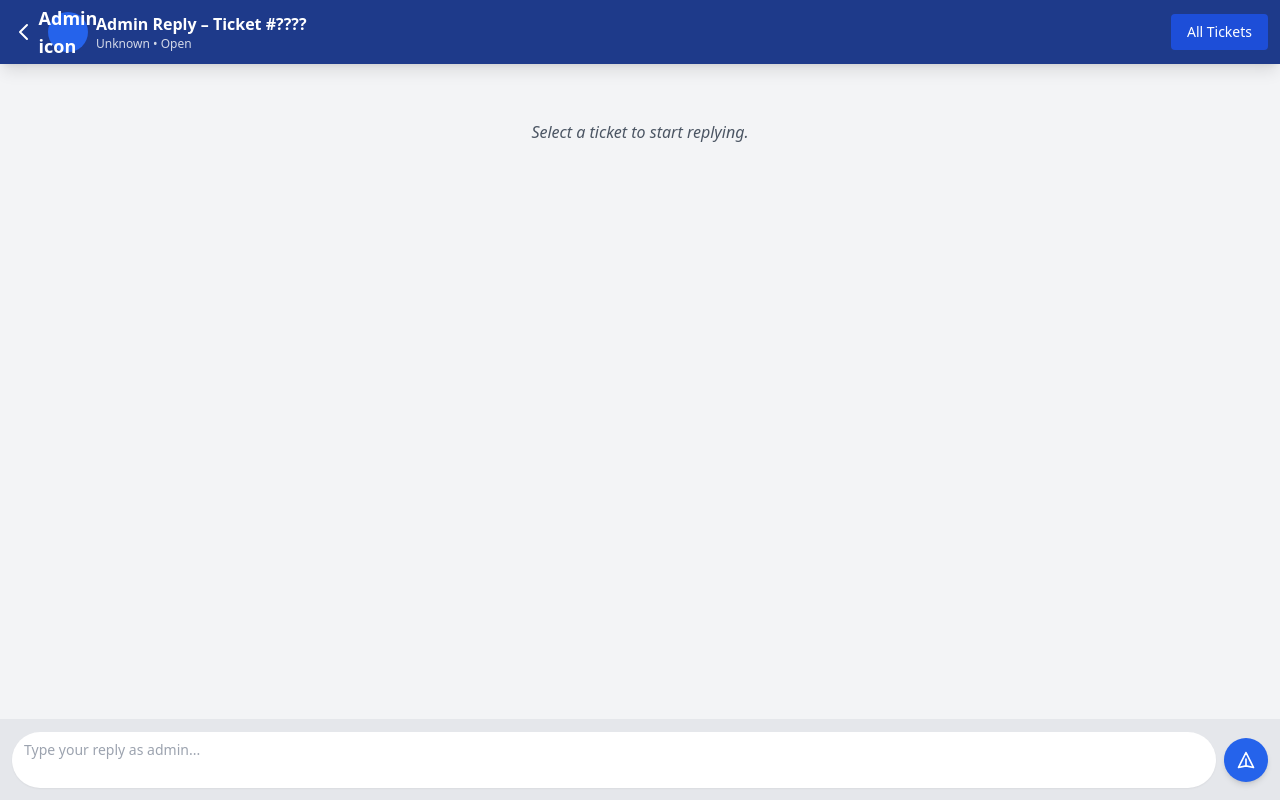
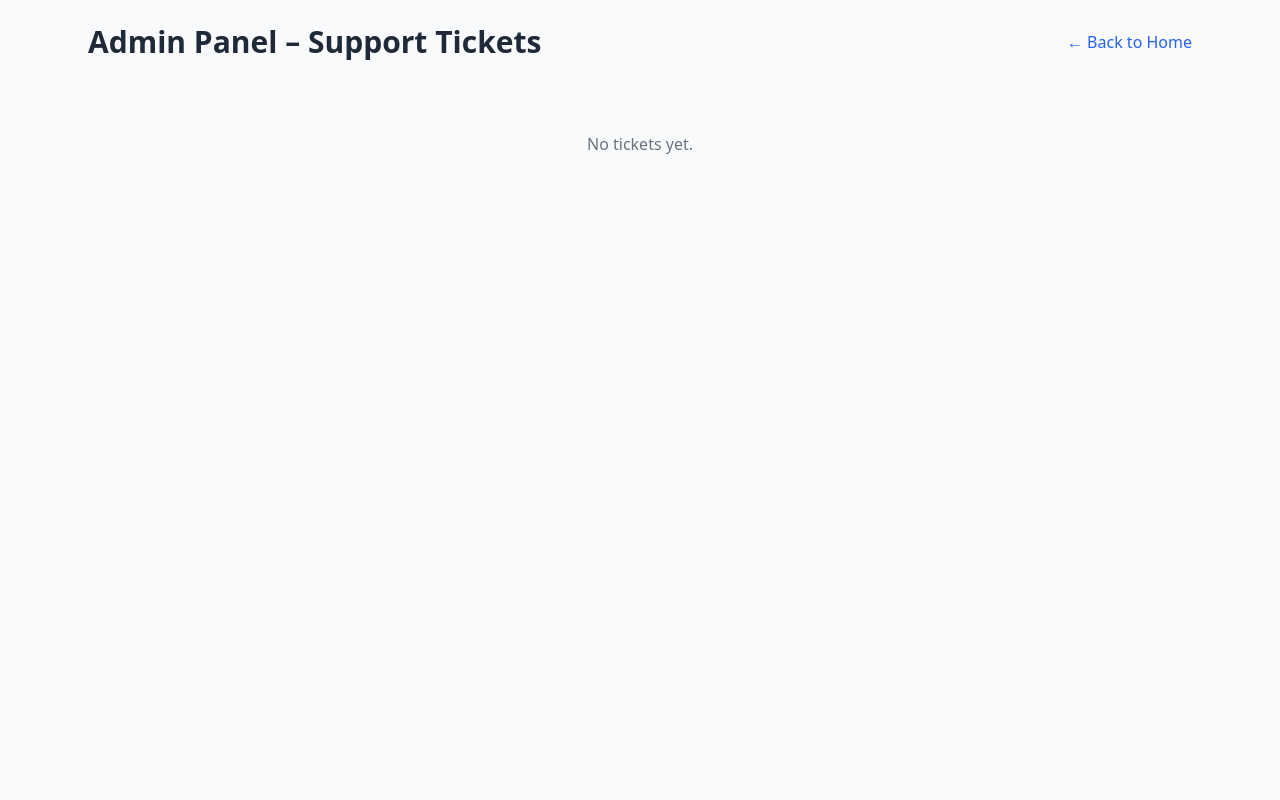
Before and after one commit to AygunAliyevaS/SynestheticSounds, a Flask app: template templates/admin.html in a window 1280 px wide. Run offline with Flask 3, Linux system fonts and the light colour scheme; the template is opened without the code that fills it, so the values that code supplies are empty; some libraries are stand-ins or nearby versions.

Commit message:
Update admin.html

```diff
--- a/templates/admin.html
+++ b/templates/admin.html
@@ -2,208 +2,65 @@
 <html lang="en">
 <head>
   <meta charset="UTF-8" />
-  <meta name="viewport" content="width=device-width, initial-scale=1.0" />
-  <title>Admin Chat – #{{ short_id|default('Ticket') }}</title>
+  <meta name="viewport" content="width=device-width, initial-scale=1.0"/>
+  <title>Admin – All Support Tickets</title>
   <script src="https://cdn.tailwindcss.com"></script>
   <style>
-    /* Same styles as support_chat.html for bubbles/typing */
-    .msg-bubble { min-height: 44px; position: relative; padding: 12px 16px; border-radius: 1.5rem; box-shadow: 0 2px 4px rgba(0,0,0,0.1); }
-    .msg-user { background: #DCF8C6; border-top-right-radius: 0; color: #333; } /* User messages: green */
-    .msg-admin { background: #E3F2FD; border-top-left-radius: 0; color: #1976D2; } /* Admin replies: blue */
-    .msg-time { display: block; margin-bottom: 4px; font-size: 11px; color: #666; line-height: 1; }
-    .msg-user .msg-time { text-align: right; }
-    .msg-admin .msg-time { text-align: left; }
-    .typing-dots span { display: inline-block; width: 6px; height: 6px; background: #999; border-radius: 50%; animation: typing 1.4s infinite; }
-    .typing-dots span:nth-child(2) { animation-delay: .2s; }
-    .typing-dots span:nth-child(3) { animation-delay: .4s; }
-    @keyframes typing { 0%, 100% { transform: translateY(0); } 50% { transform: translateY(-4px); } }
+    .table-row:hover { background-color: #f9fafb; }
+    .badge-open { @apply bg-green-100 text-green-800; }
+    .badge-closed { @apply bg-red-100 text-red-800; }
   </style>
 </head>
-<body class="flex flex-col h-screen m-0 p-0 bg-gray-100">
+<body class="bg-gray-50 min-h-screen">
+  <div class="max-w-6xl mx-auto p-6">
+    <div class="flex justify-between items-center mb-8">
+      <h1 class="text-3xl font-bold text-gray-800">Admin Panel – Support Tickets</h1>
+      <a href="/" class="text-blue-600 hover:underline">← Back to Home</a>
+    </div>
 
-  <!-- Admin Header (Different: Shows all tickets link) -->
-  <header class="bg-blue-900 text-white p-3 flex items-center justify-between shadow-lg">
-    <div class="flex items-center space-x-3">
-      <a href="/admin" class="text-white hover:opacity-80">
-        <svg class="w-6 h-6" fill="none" stroke="currentColor" viewBox="0 0 24 24">
-          <path stroke-linecap="round" stroke-linejoin="round" stroke-width="2" d="M15 19l-7-7 7-7"/>
-        </svg>
-      </a>
-      <div class="flex items-center space-x-2">
-        <div class="w-10 h-10 rounded-full bg-blue-600 flex items-center justify-center font-bold text-lg">
-          Admin icon
-        </div>
-        <div>
-          <p class="font-semibold">Admin Reply – Ticket #{{ short_id|default('????') }}</p>
-          <p class="text-xs opacity-80">{{ category|default('Unknown') }} • {{ status|default('Open') }}</p>
-        </div>
+    {% if tickets|length == 0 %}
+      <p class="text-center text-gray-500 py-10">No tickets yet.</p>
+    {% else %}
+      <div class="bg-white shadow overflow-hidden rounded-lg">
+        <table class="min-w-full divide-y divide-gray-200">
+          <thead class="bg-gray-100">
+            <tr>
+              <th class="px-6 py-3 text-left text-xs font-medium text-gray-500 uppercase tracking-wider">Ticket</th>
+              <th class="px-6 py-3 text-left text-xs font-medium text-gray-500 uppercase tracking-wider">User</th>
+              <th class="px-6 py-3 text-left text-xs font-medium text-gray-500 uppercase tracking-wider">Category</th>
+              <th class="px-6 py-3 text-left text-xs font-medium text-gray-500 uppercase tracking-wider">Status</th>
+              <th class="px-6 py-3 text-left text-xs font-medium text-gray-500 uppercase tracking-wider">Created</th>
+              <th class="px-6 py-3 text-left text-xs font-medium text-gray-500 uppercase tracking-wider">Action</th>
+            </tr>
+          </thead>
+          <tbody class="bg-white divide-y divide-gray-200">
+            {% for t in tickets %}
+            <tr class="table-row transition">
+              <td class="px-6 py-4 whitespace-nowrap">
+                <a href="/support/{{ t.short_id }}" class="text-blue-600 font-medium hover:underline">
+                  #{{ t.short_id }}
+                </a>
+              </td>
+              <td class="px-6 py-4 whitespace-nowrap text-sm text-gray-900">{{ t.email }}</td>
+              <td class="px-6 py-4 whitespace-nowrap text-sm text-gray-700">{{ t.category }}</td>
+              <td class="px-6 py-4 whitespace-nowrap">
+                <span class="px-2 inline-flex text-xs leading-5 font-semibold rounded-full
+                  {% if t.status == 'Open' %}badge-open{% else %}badge-closed{% endif %}">
+                  {{ t.status }}
+                </span>
+              </td>
+              <td class="px-6 py-4 whitespace-nowrap text-sm text-gray-500">{{ t.created }}</td>
+              <td class="px-6 py-4 whitespace-nowrap text-sm">
+                <a href="/support/{{ t.short_id }}" class="text-green-600 hover:text-green-800 font-medium">
+                  Open Chat →
+                </a>
+              </td>
+            </tr>
+            {% endfor %}
+          </tbody>
+        </table>
       </div>
-    </div>
-    <a href="/admin" class="bg-blue-700 hover:bg-blue-800 px-4 py-2 rounded text-sm">All Tickets</a>
-  </header>
-
-  <!-- Chat Box (Same structure, but user messages highlighted differently) -->
-  <div id="chatBox" class="flex-1 overflow-y-auto p-4 space-y-4" style="max-height: calc(100vh - 120px);">
-    {% if chat and chat|length > 0 %}
-      {% for msg in chat %}
-        {% if msg.sender == 'user' %}
-          <div class="flex justify-start mb-4"> <!-- Users left-aligned -->
-            <div class="max-w-[75%]">
-              <div class="msg-bubble msg-user shadow-sm">
-                <div class="msg-time">{% if msg.time %}{{ msg.time.split('T')[1][:5] }}{% else %}Now{% endif %}</div>
-                {{ msg.user | safe }}
-              </div>
-            </div>
-          </div>
-        {% elif msg.sender == 'support' %}
-          <div class="flex justify-end mb-4"> <!-- Admin right-aligned -->
-            <div class="max-w-[75%]">
-              <div class="msg-bubble msg-admin shadow-sm">
-                <div class="msg-time">{% if msg.time %}{{ msg.time.split('T')[1][:5] }}{% else %}Now{% endif %}</div>
-                {{ msg.assistant | safe }}
-              </div>
-            </div>
-          </div>
-        {% endif %}
-      {% endfor %}
-    {% else %}
-      <p class="text-center text-gray-600 italic mt-10">Select a ticket to start replying.</p>
     {% endif %}
-
-    <!-- Typing indicator (shows user typing) -->
-    <div id="typingIndicator" class="flex justify-start mb-4 hidden">
-      <div class="max-w-[75%]">
-        <div class="msg-bubble msg-user text-gray-900 shadow-sm">
-          <div class="msg-time">Now</div>
-          <span class="typing-dots"><span></span><span></span><span></span></span>
-        </div>
-      </div>
-    </div>
   </div>
-
-  <!-- Admin Reply Input (Reply-only label, no confusion) -->
-  <form id="replyForm" class="bg-gray-200 border-t p-3 flex items-center space-x-2">
-    <div class="flex-1 bg-white rounded-full shadow-sm flex items-center px-3 py-2">
-      <textarea id="replyText" rows="1" placeholder="Type your reply as admin..."
-                class="flex-1 resize-none border-none outline-none text-sm text-gray-800 overflow-hidden"
-                style="min-height: 40px; max-height: 120px;" required></textarea>
-    </div>
-    <button type="submit" class="bg-blue-600 hover:bg-blue-700 text-white rounded-full p-3 shadow-md transition">
-      <svg class="w-5 h-5" fill="none" stroke="currentColor" viewBox="0 0 24 24">
-        <path stroke-linecap="round" stroke-linejoin="round" stroke-width="2" d="M12 19l9 2-9-18-9 18 9-2zm0 0v-8"/>
-      </svg>
-    </button>
-  </form>
-
-  <!-- Same JS as user, but isAdmin=true always -->
-  <script>
-    const shortId = "{{ short_id|default('') }}";
-    const isAdmin = true; // Always admin here
-    const eventSource = new EventSource(`/api/support/${shortId}/stream`);
-    let isSending = false;
-
-    eventSource.onmessage = e => {
-      const data = JSON.parse(e.data);
-      if (data.type === 'message') {
-        const isUser = data.sender === 'user';
-        const txt = isUser ? data.user : data.assistant;
-        addBubble(txt, isUser);
-      } else if (data.type === 'typing') {
-        document.getElementById('typingIndicator').classList.toggle('hidden', !data.is_typing);
-      } else if (data.type === 'heartbeat') {
-        console.log('Heartbeat received');
-      }
-    };
-    eventSource.onerror = e => {
-      console.error('SSE error:', e);
-      setTimeout(() => location.reload(), 5000);
-    };
-
-    /* ---------- Add a chat bubble ---------- */
-    function addBubble(text, isUser) {
-      const box = document.getElementById('chatBox');
-      const time = new Date().toLocaleTimeString([], { hour: '2-digit', minute: '2-digit' });
-      const html = `
-        <div class="flex ${isUser ? 'justify-end mb-4' : 'justify-start mb-4'}">
-          <div class="max-w-[75%]">
-            <div class="msg-bubble ${isUser ? 'msg-user' : 'msg-admin'} text-gray-900 shadow-sm">
-              <div class="msg-time">${time}</div>
-              ${escapeHtml(text)}
-            </div>
-          </div>
-        </div>`;
-      box.insertAdjacentHTML('beforeend', html);
-      box.scrollTop = box.scrollHeight;
-    }
-    function escapeHtml(text) {
-      const div = document.createElement('div');
-      div.textContent = text;
-      return div.innerHTML;
-    }
-
-    /* ---------- Send reply (button OR Enter) ---------- */
-    async function sendReply() {
-      if (isSending) return;
-      const textarea = document.getElementById('replyText');
-      const txt = textarea.value.trim();
-      if (!txt) return;
-      isSending = true;
-      addBubble(txt, true);
-      textarea.value = '';
-      textarea.style.height = 'auto';
-      try {
-        await fetch(`/api/support/${shortId}/reply`, {
-          method: 'POST',
-          headers: { 'Content-Type': 'application/json' },
-          body: JSON.stringify({ reply: txt, is_admin: isAdmin })
-        });
-      } catch (err) {
-        console.error('Send failed:', err);
-      } finally {
-        isSending = false;
-      }
-    }
-
-    document.getElementById('replyForm').addEventListener('submit', e => {
-      e.preventDefault();
-      sendReply();
-    });
-    const textarea = document.getElementById('replyText');
-    textarea.addEventListener('keydown', e => {
-      if (e.key === 'Enter' && !e.shiftKey) {
-        e.preventDefault();
-        sendReply();
-      }
-    });
-    textarea.addEventListener('input', () => {
-      textarea.style.height = 'auto';
-      textarea.style.height = textarea.scrollHeight + 'px';
-    });
-
-    /* ---------- Typing indicator ---------- */
-    let typingTimer, typingSent = false;
-    textarea.addEventListener('input', () => {
-      if (!typingSent) {
-        fetch(`/api/support/${shortId}/typing`, {
-          method: 'POST',
-          headers: { 'Content-Type': 'application/json' },
-          body: JSON.stringify({ is_typing: true, is_admin: isAdmin })
-        });
-        typingSent = true;
-      }
-      clearTimeout(typingTimer);
-      typingTimer = setTimeout(() => {
-        fetch(`/api/support/${shortId}/typing`, {
-          method: 'POST',
-          headers: { 'Content-Type': 'application/json' },
-          body: JSON.stringify({ is_typing: false, is_admin: isAdmin })
-        });
-        typingSent = false;
-      }, 1500);
-    });
-
-    // Initial scroll
-    document.getElementById('chatBox').scrollTop = document.getElementById('chatBox').scrollHeight;
-  </script>
 </body>
 </html>
```
